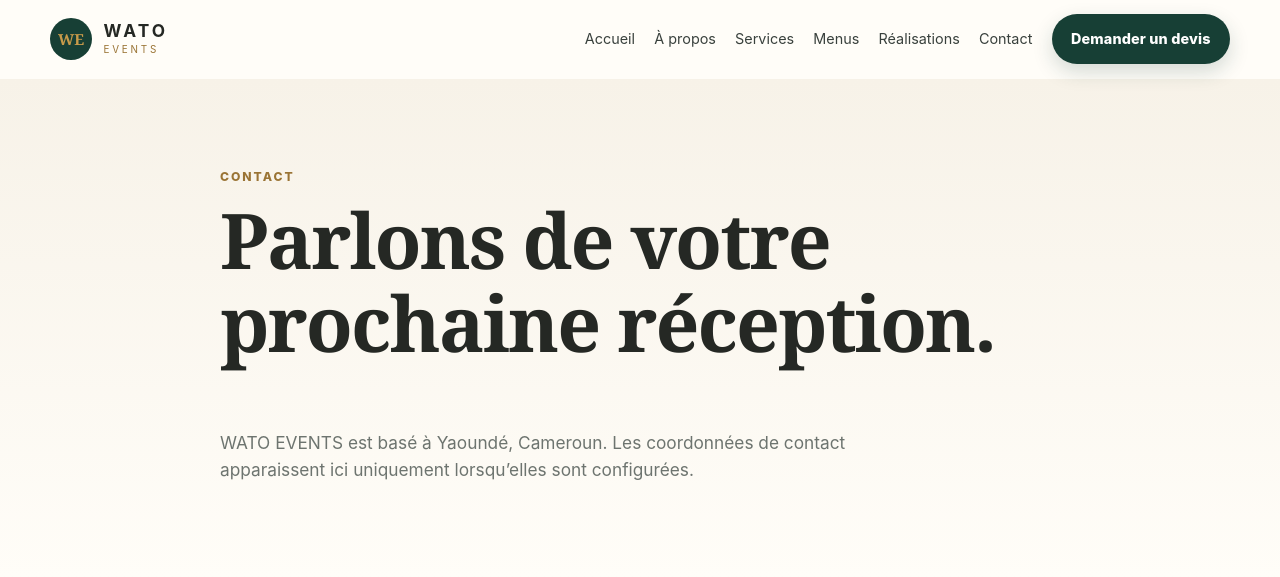
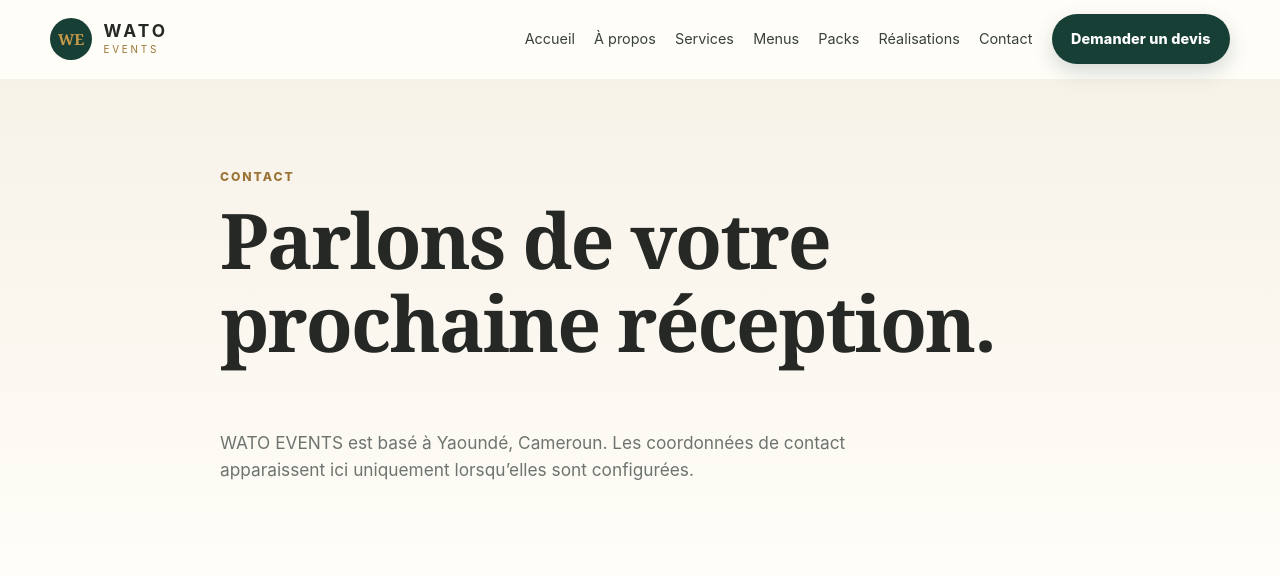
Before and after one commit to sandjongalex/traiteur, a Flask app: page /contact in a window 1280 px wide. Shown: the top 577 px of the page. Run offline with Flask 3, Linux system fonts and the light colour scheme; some libraries are stand-ins or nearby versions.

Commit message:
feat(catalog-public): add packs navigation

```diff
--- a/app/templates/components/navbar.html
+++ b/app/templates/components/navbar.html
@@ -1,17 +1,13 @@
 <header class="site-header" data-header>
   <div class="container nav-wrap">
-    <a class="brand" href="{{ url_for('public.index') }}" aria-label="WATO EVENTS — Accueil">
-      <span class="brand-mark" aria-hidden="true">WE</span>
-      <span class="brand-text"><strong>WATO</strong><small>EVENTS</small></span>
-    </a>
-    <button class="nav-toggle" type="button" aria-expanded="false" aria-controls="main-nav" data-nav-toggle>
-      <span class="sr-only">Ouvrir le menu</span><span></span><span></span><span></span>
-    </button>
+    <a class="brand" href="{{ url_for('public.index') }}" aria-label="WATO EVENTS — Accueil"><span class="brand-mark" aria-hidden="true">WE</span><span class="brand-text"><strong>WATO</strong><small>EVENTS</small></span></a>
+    <button class="nav-toggle" type="button" aria-expanded="false" aria-controls="main-nav" data-nav-toggle><span class="sr-only">Ouvrir le menu</span><span></span><span></span><span></span></button>
     <nav id="main-nav" class="main-nav" aria-label="Navigation principale" data-nav>
       <a href="{{ url_for('public.index') }}">Accueil</a>
       <a href="{{ url_for('public.about') }}">À propos</a>
       <a href="{{ url_for('public.services') }}">Services</a>
       <a href="{{ url_for('public.menus') }}">Menus</a>
+      <a href="{{ url_for('public.packs') }}">Packs</a>
       <a href="{{ url_for('public.gallery') }}">Réalisations</a>
       <a href="{{ url_for('public.contact') }}">Contact</a>
       <a class="btn btn-primary nav-cta" href="{{ url_for('public.quote_request') }}">Demander un devis</a>
```
